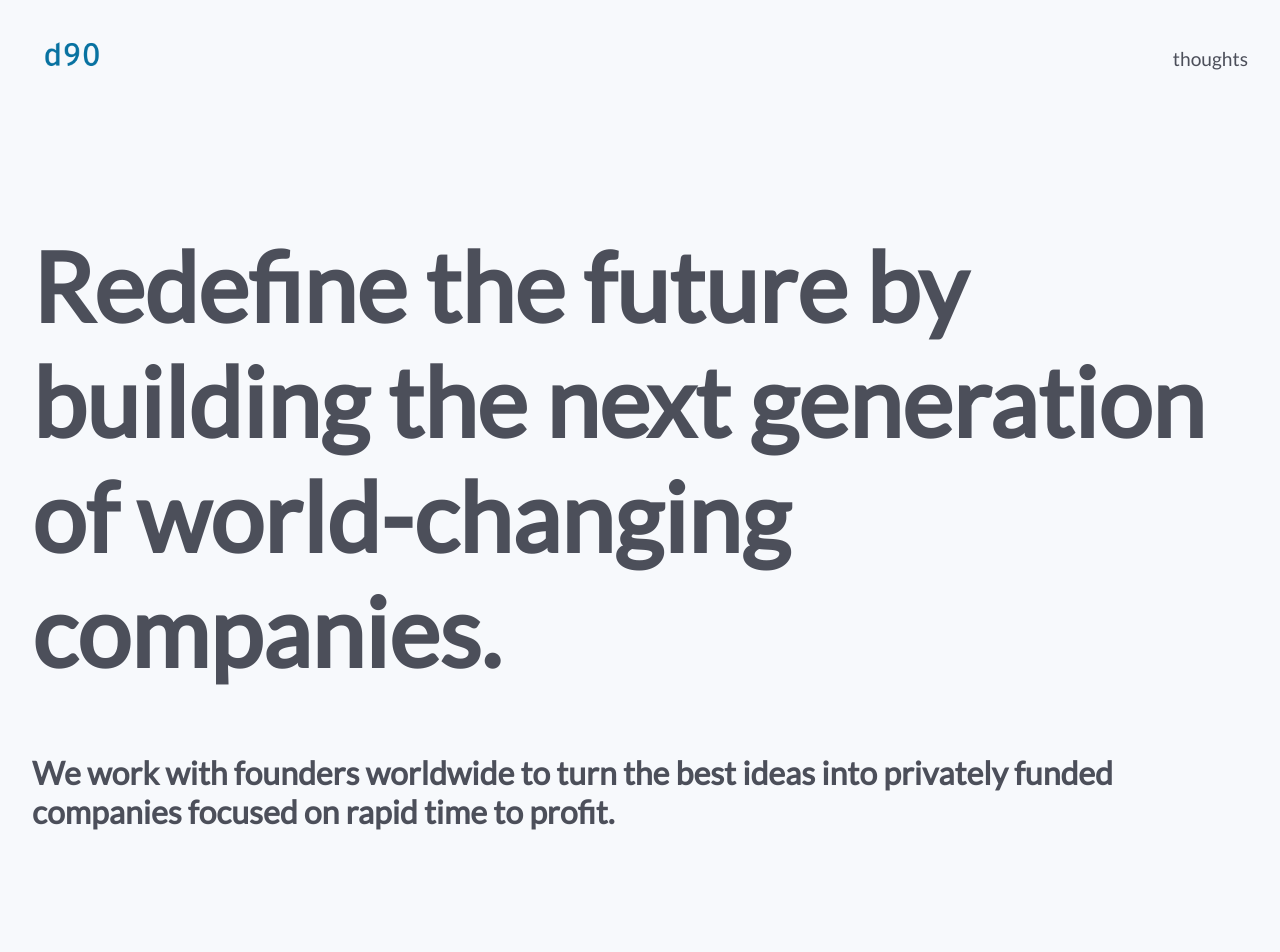
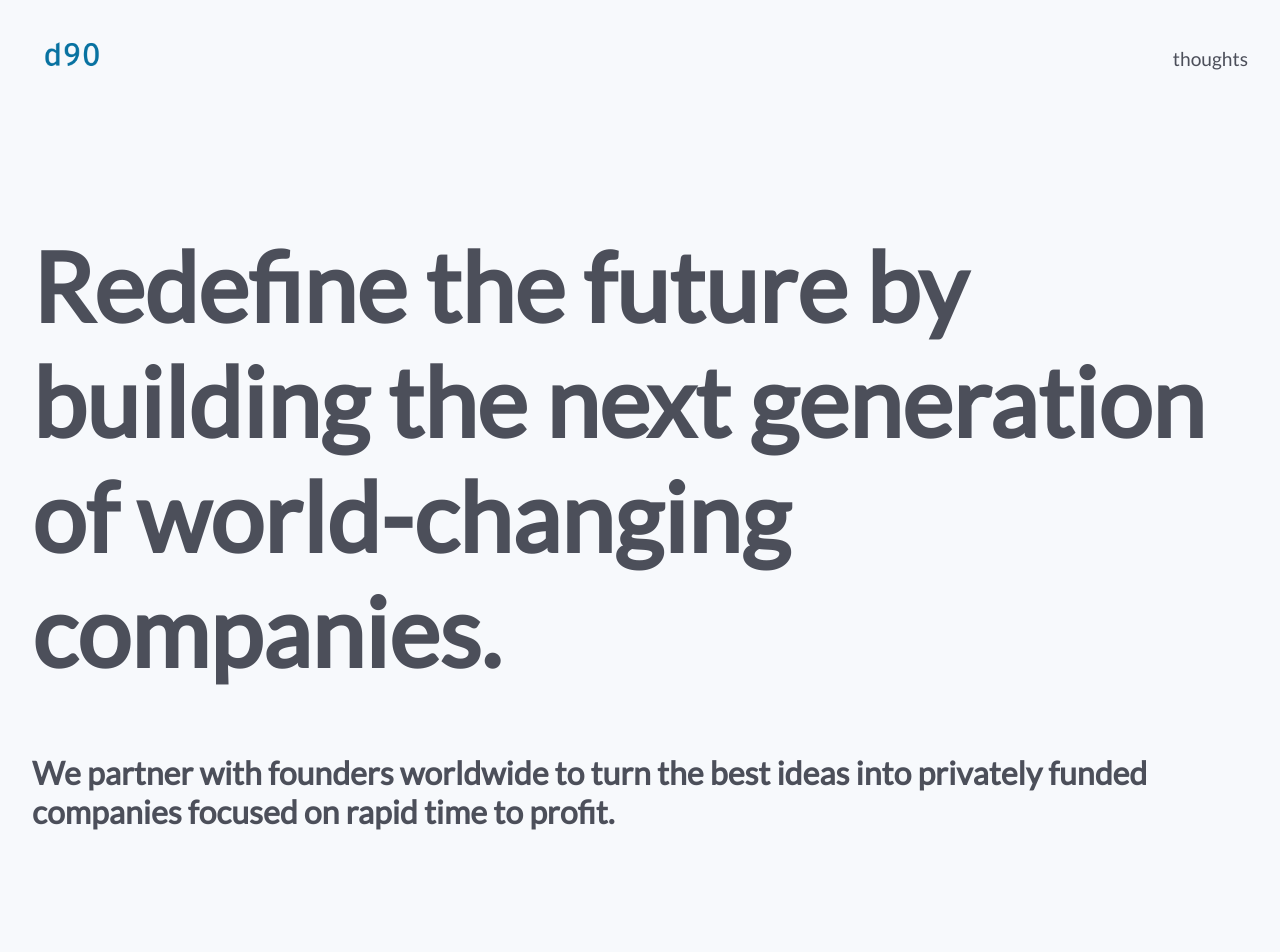
Before and after one commit to dock90/sofancy, a Next.js app: page / in a window 1280 px wide. Shown: the top 952 px of the page. Built offline with nearby package versions, Linux system fonts and the light colour scheme.

Commit message:
Update homepage copy

```diff
--- a/pages/index.js
+++ b/pages/index.js
@@ -70,7 +70,7 @@ const Home = () => (
       <Intro>
         <CopyContainer>
           <h1>Redefine the future by building the next generation of world-changing companies.</h1>
-          <h2>We work with founders worldwide to turn the best ideas into privately funded companies focused on rapid time to profit.</h2>
+          <h2>We partner with founders worldwide to turn the best ideas into privately funded companies focused on rapid time to profit.</h2>
         </CopyContainer>
       </Intro>
     </Body>
```
